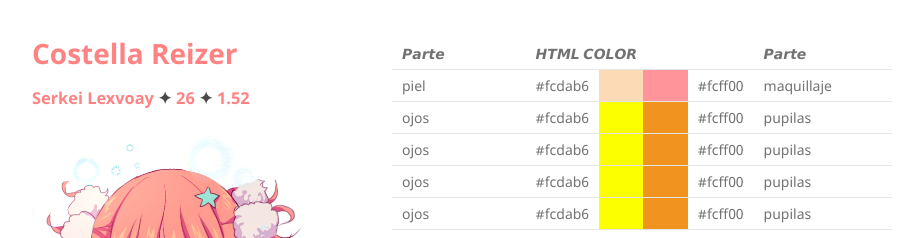
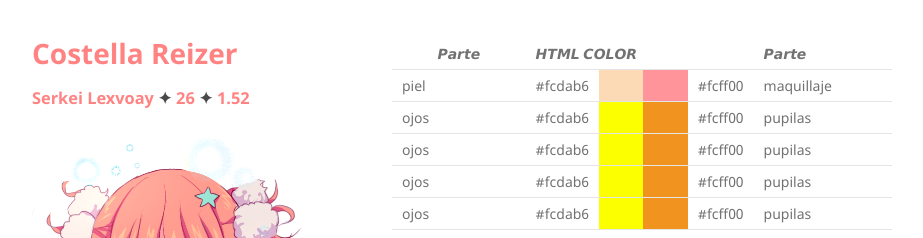
Before and after one commit to BlairSander/costella, a Jekyll site: the page built from paleta.md, in a window 1280 px wide. Shown: the top 238 px of the page, without its empty margins (178-1101 px from the left). Built offline with Jekyll 4.4.1, drawn with Linux system fonts in a browser that asks for light colours; our own code applies the rules of GitHub Pages for plain Markdown files.

Commit message:
Update paleta.md

```diff
--- a/paleta.md
+++ b/paleta.md
@@ -1,7 +1,7 @@
  <div >
   <table border="0" cellpadding="0" cellspacing="0" width="50%">
 <tr>
-<td align="center" width="30%">𝙋𝙖𝙧𝙩𝙚 </td>
+<td style="text-align:center" width="30%">𝙋𝙖𝙧𝙩𝙚 </td>
 <td align="center" colspan="4">𝙃𝙏𝙈𝙇 𝘾𝙊𝙇𝙊𝙍</td>
 <td align="center" width="30%">𝙋𝙖𝙧𝙩𝙚 </td>
 </tr>
```
